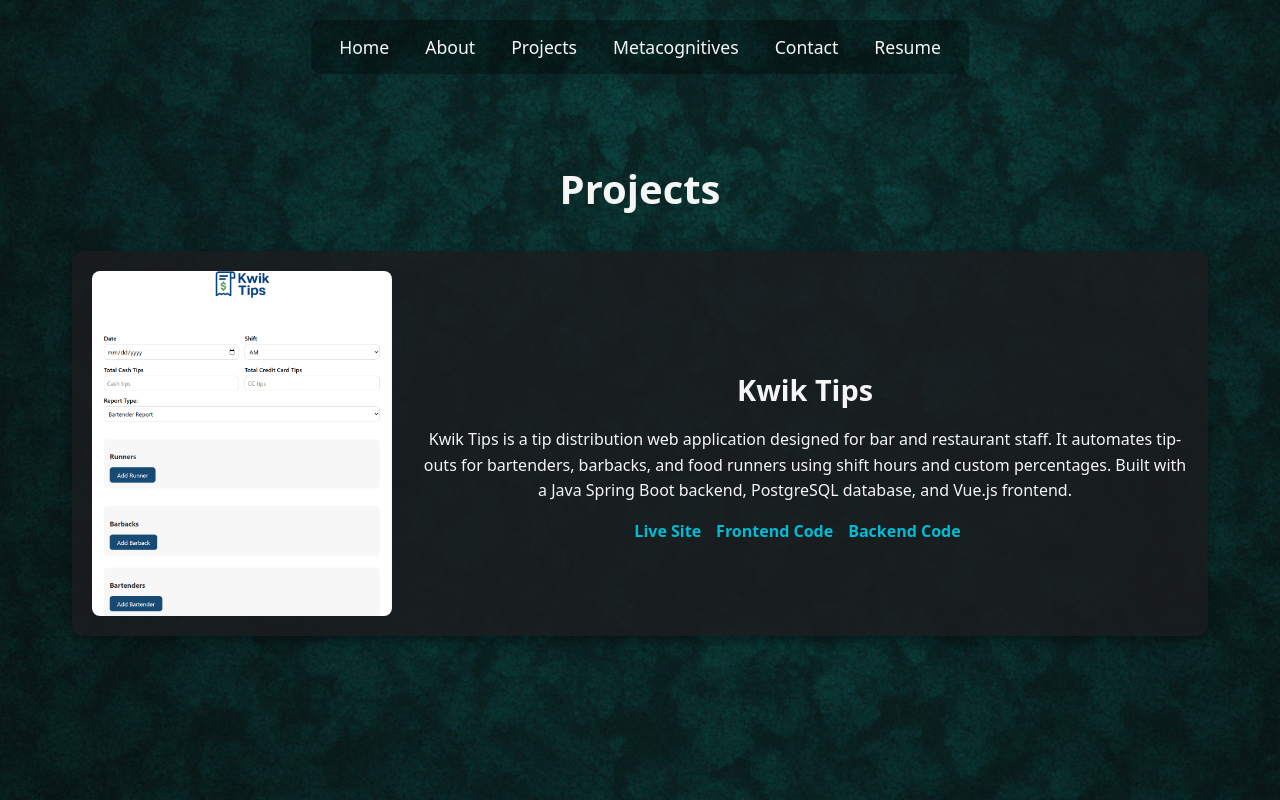
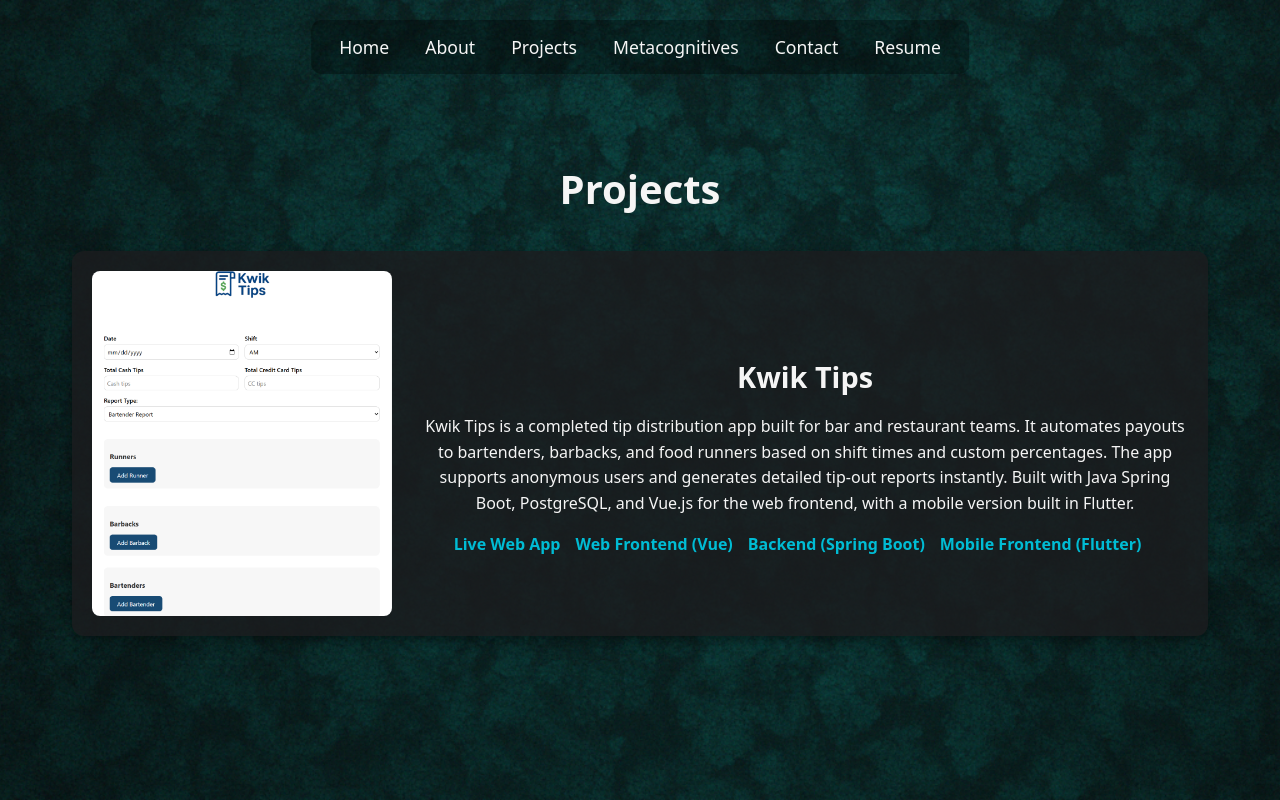
Before and after one commit to tzorbino/portfolio, a Vue app: page /projects in a window 1280 px wide. Built offline with nearby package versions, Linux system fonts and the light colour scheme.

Commit message:
added mobile info

```diff
--- a/src/views/Projects.vue
+++ b/src/views/Projects.vue
@@ -7,13 +7,19 @@
       <div class="project-info">
         <h2>Kwik Tips</h2>
         <p>
-            Kwik Tips is a tip distribution web application designed for bar and restaurant staff. It automates tip-outs for bartenders, barbacks, and food runners using shift hours and custom percentages. Built with a Java Spring Boot backend, PostgreSQL database, and Vue.js frontend.
+          Kwik Tips is a completed tip distribution app built for bar and restaurant teams. It automates payouts to
+          bartenders, barbacks, and food runners based on shift times and custom percentages. The app supports
+          anonymous users and generates detailed tip-out reports instantly. Built with Java Spring Boot,
+          PostgreSQL, and Vue.js for the web frontend, with a mobile version built in Flutter.
         </p>
+
         <div class="project-links">
-            <a href="https://kwiktips.netlify.app" target="_blank">Live Site</a>
-            <a href="https://github.com/zorbino/kwik-tips-frontend" target="_blank">Frontend Code</a>
-            <a href="https://github.com/zorbino/kwik-tips-backend" target="_blank">Backend Code</a>
+          <a href="https://kwiktips.netlify.app" target="_blank">Live Web App</a>
+          <a href="https://github.com/zorbino/kwik-tips-frontend" target="_blank">Web Frontend (Vue)</a>
+          <a href="https://github.com/zorbino/kwik-tips-backend" target="_blank">Backend (Spring Boot)</a>
+          <a href="https://github.com/tzorbino/kwik_tips_mobile" target="_blank">Mobile Frontend (Flutter)</a>
         </div>
+
       </div>
     </div>
   </div>
@@ -80,7 +86,8 @@
 
 @media (max-width: 768px) {
   .projects-page {
-    padding-top: 10px; /* a little more on mobile in case nav stacks */
+    padding-top: 10px;
+    /* a little more on mobile in case nav stacks */
     padding-left: 20px;
     padding-right: 20px;
   }
@@ -107,7 +114,4 @@
     margin: 0;
   }
 }
-
-
-
 </style>
```
Lines whose indentation alone changed are shown as unchanged.
